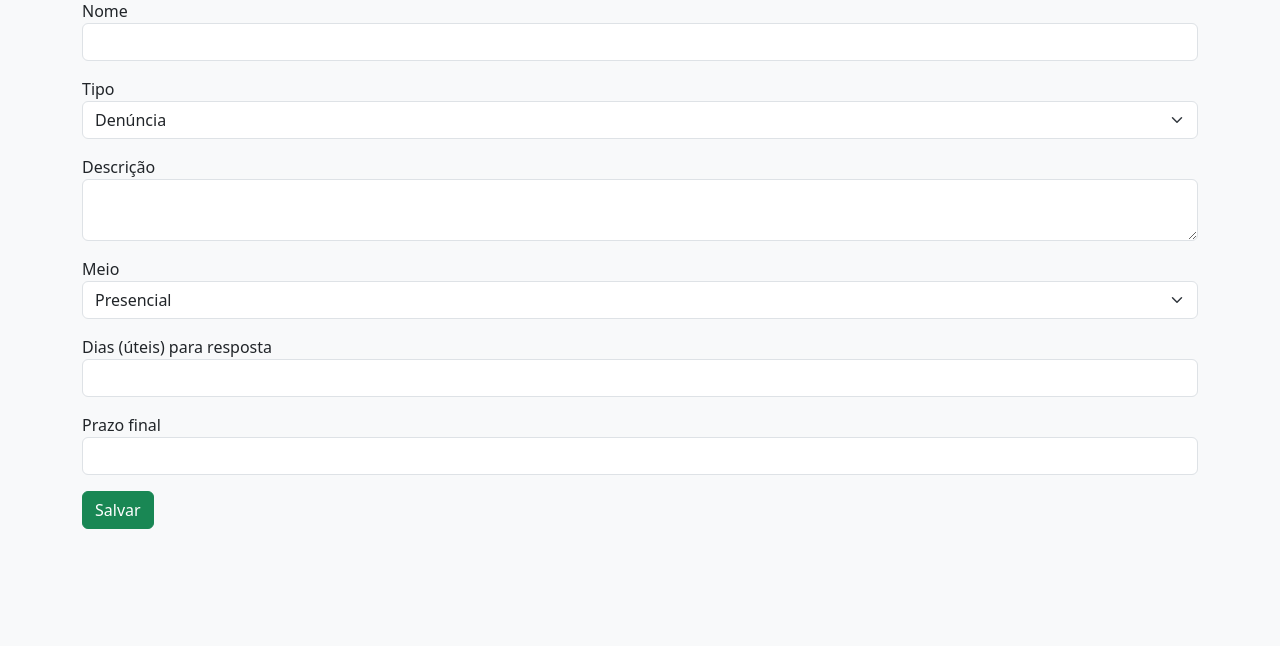
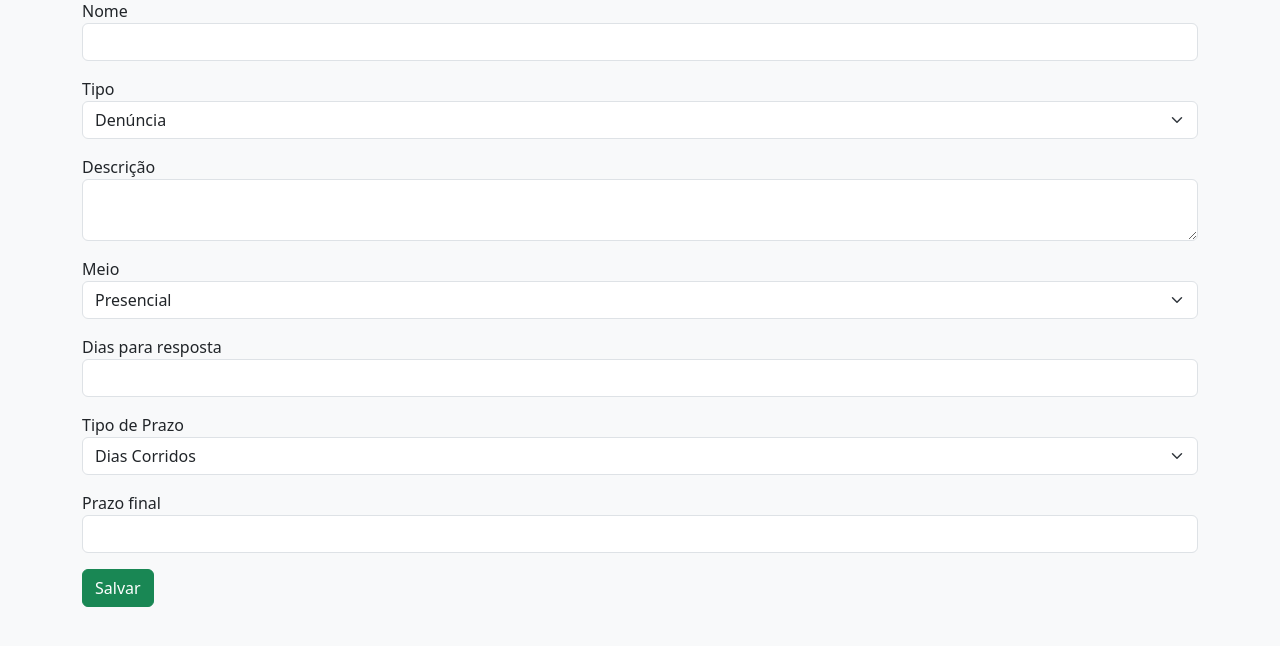
Before and after one commit to RonaldCarvalho810/projetospython, a Flask app: page / in a window 1280 px wide. Shown: the part 139-785 px from the top of the page. Run offline with Flask 3, Linux system fonts and the light colour scheme.

Commit message:
ultimas alteracoes

```diff
--- a/000_camara/ouvidoria_web/app.py
+++ b/000_camara/ouvidoria_web/app.py
@@ -27,14 +27,17 @@ def init_db():
     conn.commit()
     conn.close()
 
-# 👉 Função para calcular data somando apenas dias úteis
 def calcular_prazo_uteis(dias_uteis):
     data = datetime.now()
     adicionados = 0
     while adicionados < dias_uteis:
         data += timedelta(days=1)
-        if data.weekday() < 5:  # 0 a 4 = segunda a sexta
+        if data.weekday() < 5:  # Segunda a sexta
             adicionados += 1
+    return data.strftime('%d/%m/%Y')
+
+def calcular_prazo_corridos(dias):
+    data = datetime.now() + timedelta(days=dias)
     return data.strftime('%d/%m/%Y')
 
 @app.route('/')
@@ -48,8 +51,13 @@ def salvar():
     descricao = request.form['descricao']
     meio = request.form['meio']
     dias = int(request.form['dias'] or 0)
+    prazo_tipo = request.form.get('prazo_tipo', 'corridos')  # novo campo
 
-    prazo = calcular_prazo_uteis(dias)  # ✅ Calcula prazo em dias úteis
+    if prazo_tipo == 'uteis':
+        prazo = calcular_prazo_uteis(dias)
+    else:
+        prazo = calcular_prazo_corridos(dias)
+
     datahora = datetime.now().strftime('%d/%m/%Y %H:%M')
 
     conn = sqlite3.connect(DB)
--- a/000_camara/ouvidoria_web/templates/index.html
+++ b/000_camara/ouvidoria_web/templates/index.html
@@ -15,6 +15,8 @@
       <option>Sugestão</option>
       <option>Elogio</option>
       <option>Solicitação</option>
+      <option>Informação</option>
+      <option>Crítica</option>
     </select>
   </div>
 
@@ -35,8 +37,16 @@
   </div>
 
   <div class="mb-3">
-    <label>Dias (úteis) para resposta</label>
+    <label>Dias para resposta</label>
     <input name="dias" id="dias" class="form-control" required>
+  </div>
+
+  <div class="mb-3">
+    <label>Tipo de Prazo</label>
+    <select name="prazo_tipo" id="prazo_tipo" class="form-select">
+      <option value="corridos">Dias Corridos</option>
+      <option value="uteis">Dias Úteis</option>
+    </select>
   </div>
 
   <div class="mb-3">
@@ -48,20 +58,28 @@
 </form>
 
 <script>
-document.getElementById('dias').addEventListener('input', e => {
-  const diasUteis = parseInt(e.target.value) || 0;
+function calcularPrazo() {
+  const dias = parseInt(document.getElementById('dias').value) || 0;
+  const tipo = document.getElementById('prazo_tipo').value;
   let dt = new Date();
   let adicionados = 0;
 
-  while (adicionados < diasUteis) {
-    dt.setDate(dt.getDate() + 1);
-    const diaSemana = dt.getDay(); // 0 = domingo, 6 = sábado
-    if (diaSemana !== 0 && diaSemana !== 6) {
-      adicionados++;
+  if (tipo === 'corridos') {
+    dt.setDate(dt.getDate() + dias);
+  } else {
+    while (adicionados < dias) {
+      dt.setDate(dt.getDate() + 1);
+      const diaSemana = dt.getDay(); // 0 = domingo, 6 = sábado
+      if (diaSemana !== 0 && diaSemana !== 6) {
+        adicionados++;
+      }
     }
   }
 
   document.getElementById('prazo').value = dt.toLocaleDateString('pt-BR');
-});
+}
+
+document.getElementById('dias').addEventListener('input', calcularPrazo);
+document.getElementById('prazo_tipo').addEventListener('change', calcularPrazo);
 </script>
 {% endblock %}
--- a/000_camara/ouvidoria_web/templates/listar.html
+++ b/000_camara/ouvidoria_web/templates/listar.html
@@ -9,7 +9,7 @@
     <tr>
       <th>ID</th><th>Nome</th><th>Tipo</th><th>Descrição</th>
       <th>Data</th><th>Meio</th><th>Prazo</th><th>Status</th>
-      <th>Resposta</th><th>Servidor</th><th>Data Resposta</th><th>Ações</th>
+      <th>Resposta</th><th>Servidor</th><th>Atualizado em:</th><th>Ações</th>
     </tr>
   </thead>
   <tbody>
```
